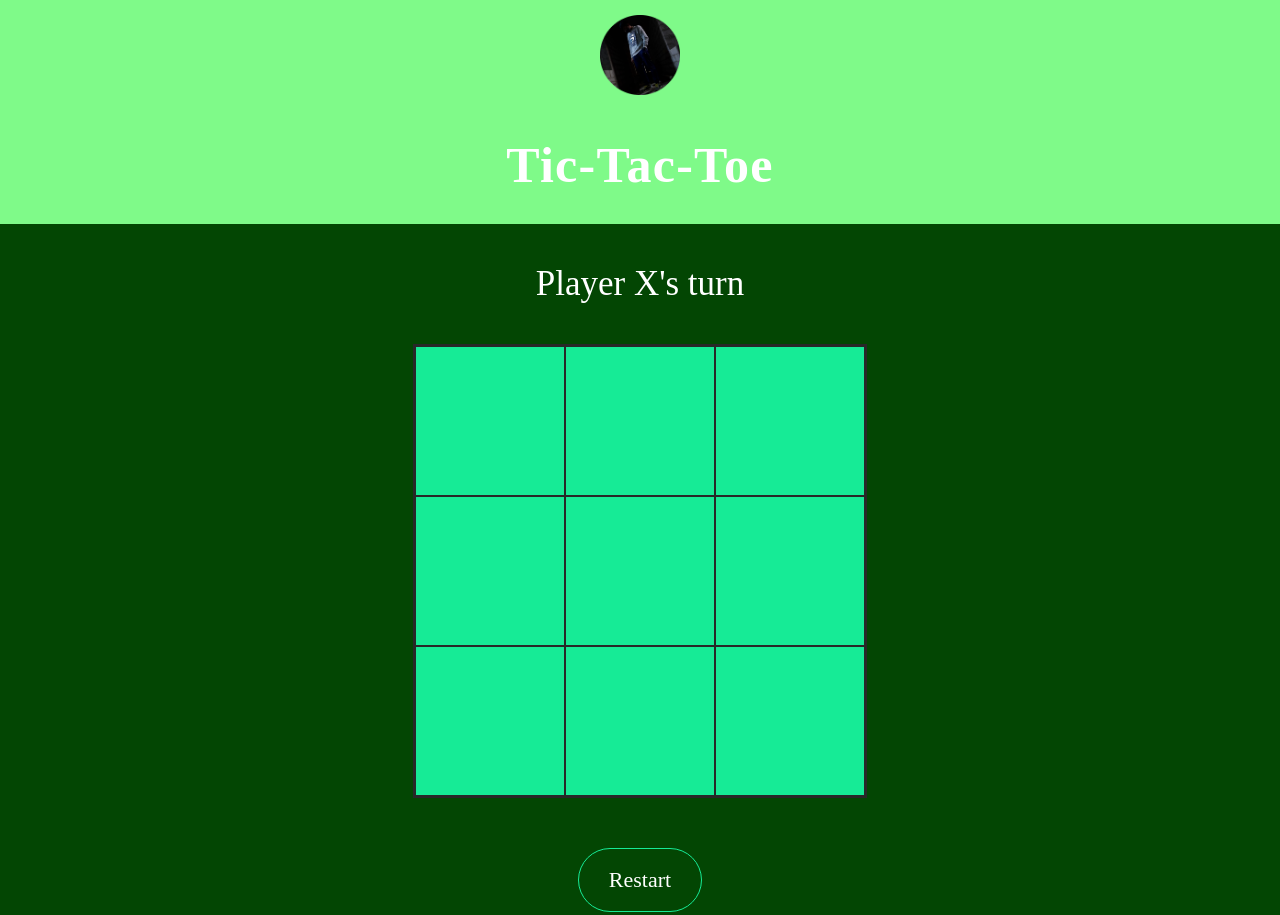
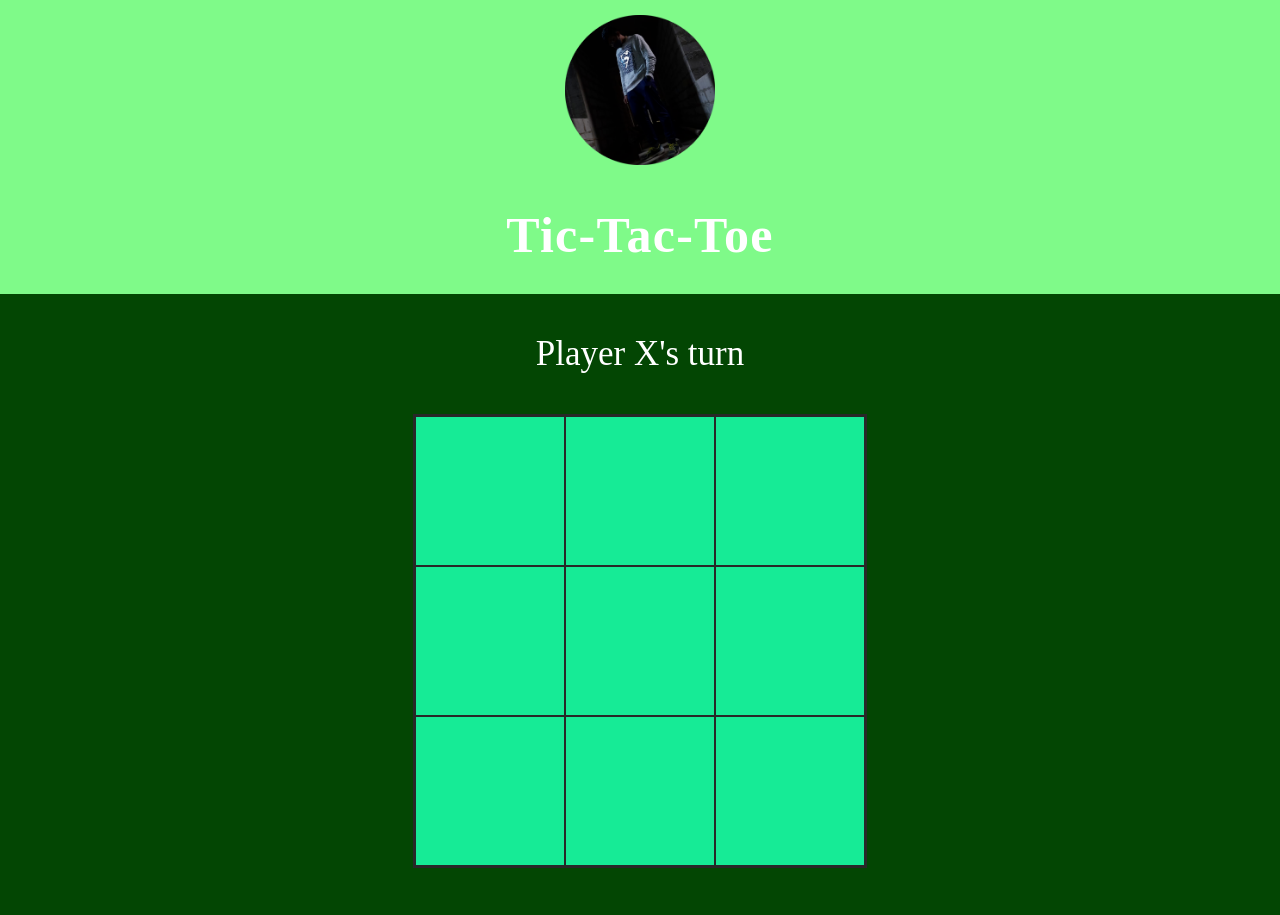
Before and after one commit to abhinil07/tic-tae-toe, a plain HTML site: page index.html in a window 1280 px wide. Shown: the top 915 px of the page. Drawn offline with Linux system fonts and the light colour scheme.

Commit message:
Update style.css

```diff
--- a/style.css
+++ b/style.css
@@ -1,6 +1,6 @@
 .logo {
-    max-width: 80px;
-    max-height: 80px;
+    max-width: 150px;
+    max-height: 150px;
     margin: 10px;
 }
 
```
